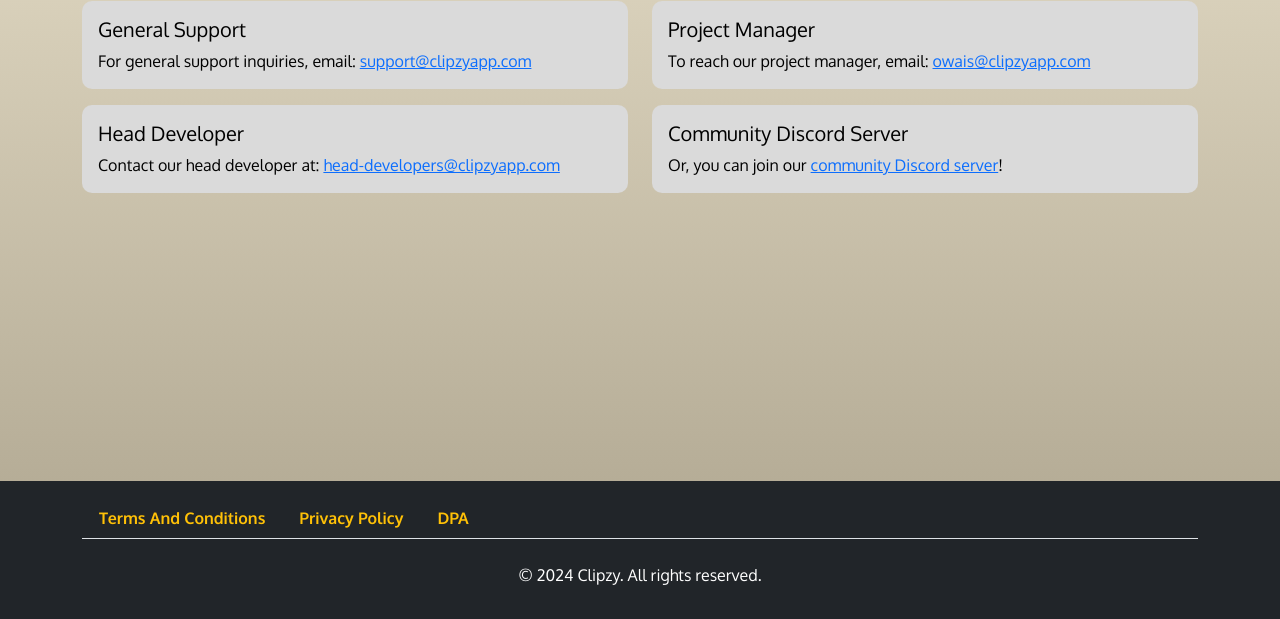
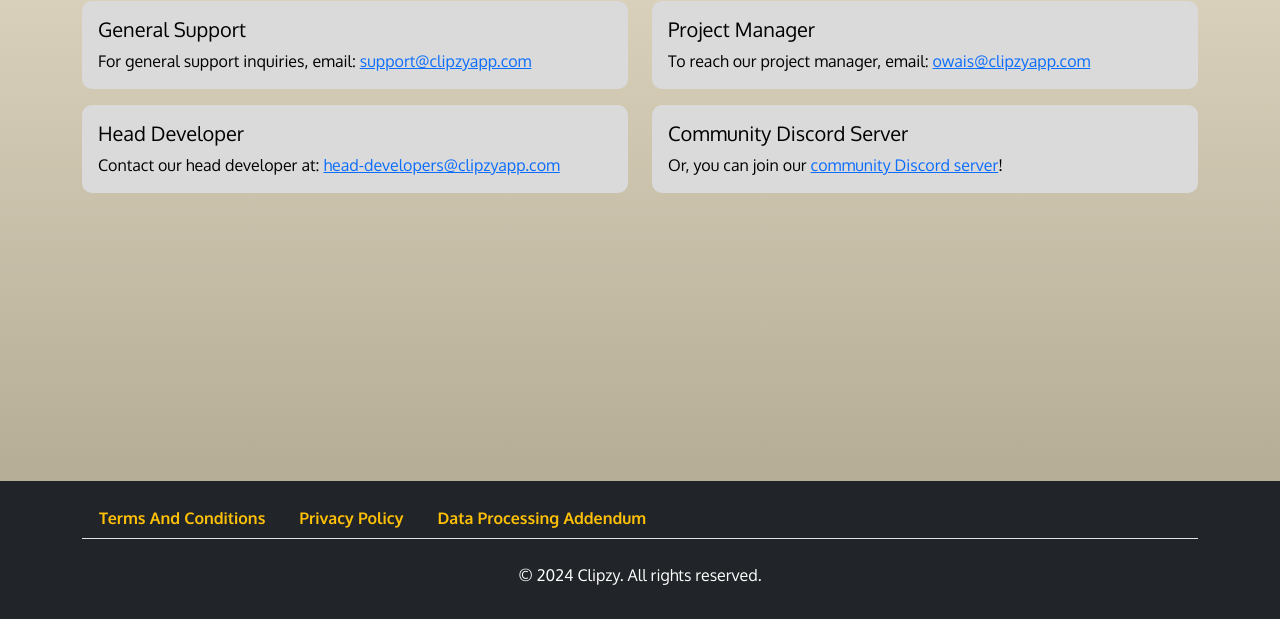
Before and after one commit to clipzy-github/clipzy-website, a plain HTML site: page contact.html in a window 1280 px wide. Shown: the part 181-800 px from the top of the page. Drawn offline with nearby package versions, Linux system fonts and the light colour scheme.

Commit message:
Update contact.html

```diff
--- a/contact.html
+++ b/contact.html
@@ -166,7 +166,7 @@
                     <a class="nav-link" href="/legal/privacy-policy">Privacy Policy</a>
                 </li>
                 <li class="nav-item">
-                    <a class="nav-link" href="/legal/dpa">DPA</a>
+                    <a class="nav-link" href="/legal/dpa">Data Processing Addendum</a>
                 </li>
             </ul>
             <br>
```
